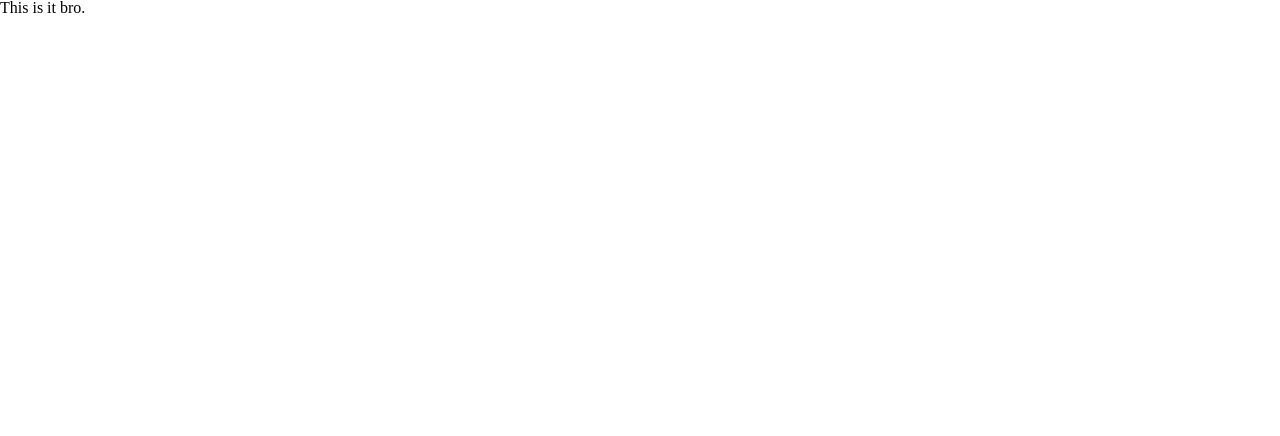
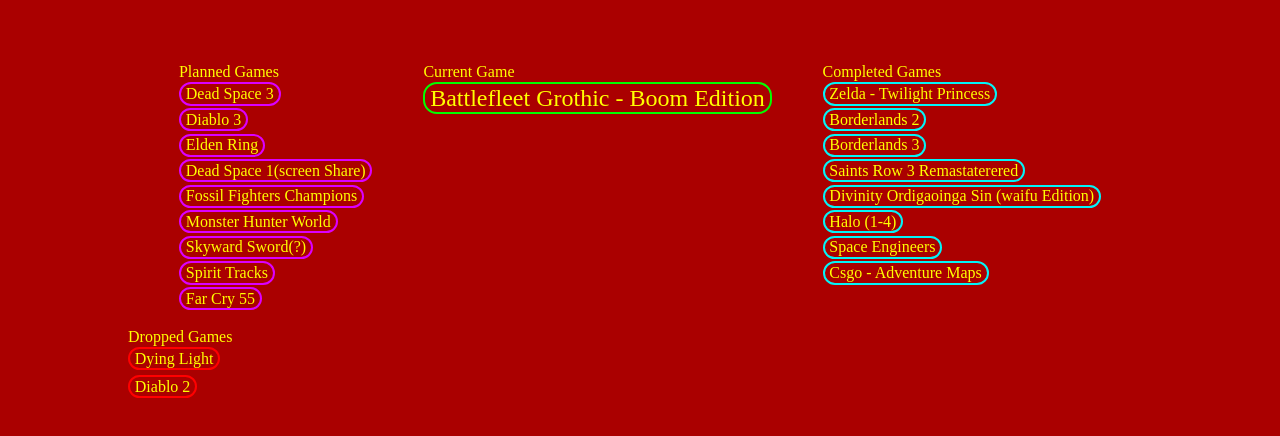
Before and after one commit to ROTBOW/game-list, a React (Create React App) app: page / in a window 1280 px wide. Shown: the top 436 px of the page. Built offline with nearby package versions, Linux system fonts and the light colour scheme; a web font is replaced by a local one.

Commit message:
create main page and data viewing

```diff
--- a/src/App.scss
+++ b/src/App.scss
@@ -23,8 +23,10 @@ time, mark, audio, video {
 	border: 0;
 	font-size: 100%;
 	font: inherit;
-  font-family: 'Red Rose', cursive;
+  	font-family: 'Red Rose', cursive;
 	vertical-align: baseline;
+	background-color: #aa0000;
+	color: #ff0;
 }
 /* HTML5 display-role reset for older browsers */
 article, aside, details, figcaption, figure,
--- a/src/components/centerMenu/centerMenu.jsx
+++ b/src/components/centerMenu/centerMenu.jsx
@@ -1,11 +1,71 @@
-import React from "react";
-
-import 'centerMenu.scss';
+import React, {useEffect, useState} from "react";
+import GameItem from "../gameItem/gameItem";
+import games from "../../games";
+import './centerMenu.scss';
 
 const CenterMenu = () => {
+    const [loaded, setLoaded] = useState(false);
+    const [curr, setCurr] = useState('');
+    const [planned, setPlanned] = useState([]);
+    const [complete, setComplete] = useState([]);
+    const [dropped, setDropped] = useState([]);
 
+    /* Hook is being used to initialize the state variables `curr`, `planned`,
+    `complete`, `dropped`, and `loaded` when the component is first rendered. */
+    useEffect(() => {
+        let [p, c, d] = [[], [], []];
+        for (let game in games) {
+            let status = games[game]
+            switch (status) {
+                case "current":
+                    setCurr(game)
+                    break
+                case "planned":
+                    p.push(game)
+                    break
+                case "complete":
+                    c.push(game)
+                    break
+                case "dropped":
+                    d.push(game)
+            };
+        };
+        setPlanned(p);
+        setComplete(c);
+        setDropped(d);
+        setLoaded(true);
+    }, [])
+
+
+
+    if (!loaded) return <div>loading...</div>;
     return (
-        <div>This is it bro.</div>
+        <div className="center-menu">
+            <div className="cm-topbox">
+                <div className="cm-left">
+                    <h2>Planned Games</h2>
+                    {
+                        planned.map((game) => <GameItem title={game} type='planned'/>)
+                    }
+                </div>
+                <div className="cm-middle">
+                    <h1>Current Game</h1>
+                    {<GameItem title={curr} type={'current'}/>}
+                </div>
+                <div className="cm-right">
+                    <h2>Completed Games</h2>
+                    {
+                        complete.map(game => <GameItem title={game} type="complete"/>)
+                    }
+                </div>
+            </div>
+            <div className="cm-bottombox">
+                <h3>Dropped Games</h3>
+                {
+                    dropped.map(game => <GameItem title={game} type='dropped'/>)
+                }
+            </div>
+        </div>
     )
 }
 
--- a/src/components/centerMenu/centerMenu.scss
+++ b/src/components/centerMenu/centerMenu.scss
@@ -0,0 +1,24 @@
+.center-menu {
+    display: flex;
+    justify-content: center;
+    flex-direction: column;
+    width: 80%;
+    min-width: 700px;
+    margin: auto;
+    margin-top: 4rem;
+
+    .cm-topbox {
+        display: flex;
+        justify-content: space-evenly;
+        .cm-middle {
+            margin: 0 0.3rem 0 0.3rem 0;
+        }
+    }
+
+    .cm-bottombox {
+        margin-top: 1rem;
+        display: flex;
+        justify-content: center;
+        flex-direction: column;
+    }
+}
--- /dev/null
+++ b/src/components/gameItem/gameItem.jsx
@@ -0,0 +1,13 @@
+import { titleCase } from "../../utils";
+import React from "react";
+import './gameItem.scss';
+
+const GameItem = ({title, type}) => {
+    return (
+        <div className={`gi ${type}`}>
+            {titleCase(title)}
+        </div>
+    )
+};
+
+export default GameItem;
--- /dev/null
+++ b/src/components/gameItem/gameItem.scss
@@ -0,0 +1,27 @@
+.gi {
+    width: fit-content;
+    border: 2px solid black;
+    border-radius: 14px;
+    display: flex;
+    justify-content: center;
+    align-items: center;
+    padding: 0.1rem 0.3rem 0.1rem 0.3rem;
+    margin: 0.15rem 0 0.15rem 0;
+}
+
+.current {
+    border-color: #00ff00;
+    font-size: x-large;
+}
+
+.dropped {
+    border-color: red;
+}
+
+.planned {
+    border-color: #da00ff;
+}
+
+.complete {
+    border-color: #02f4f8;
+}
```
